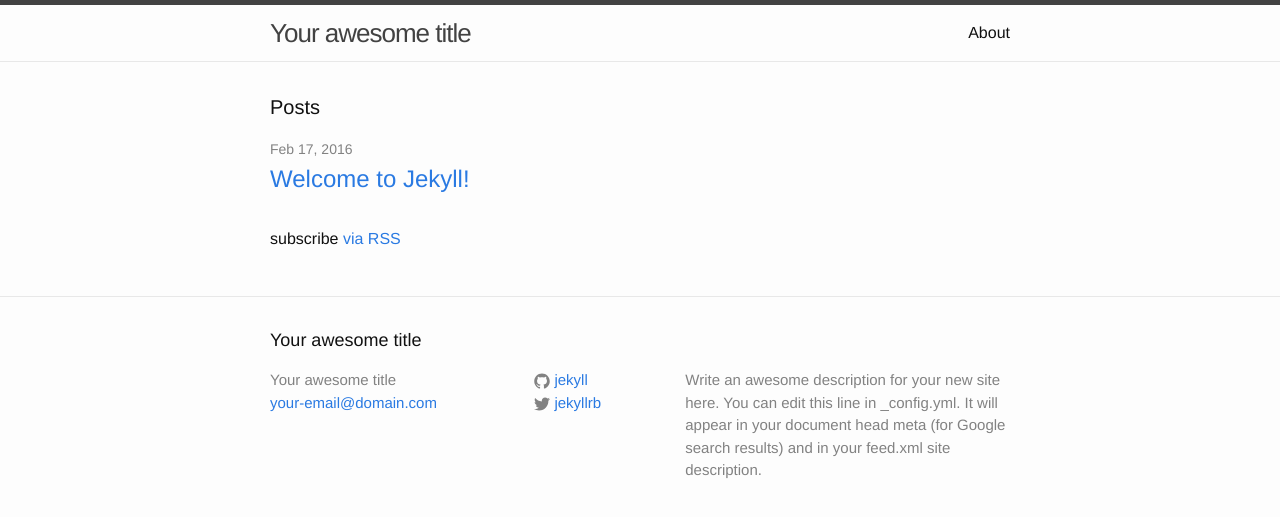
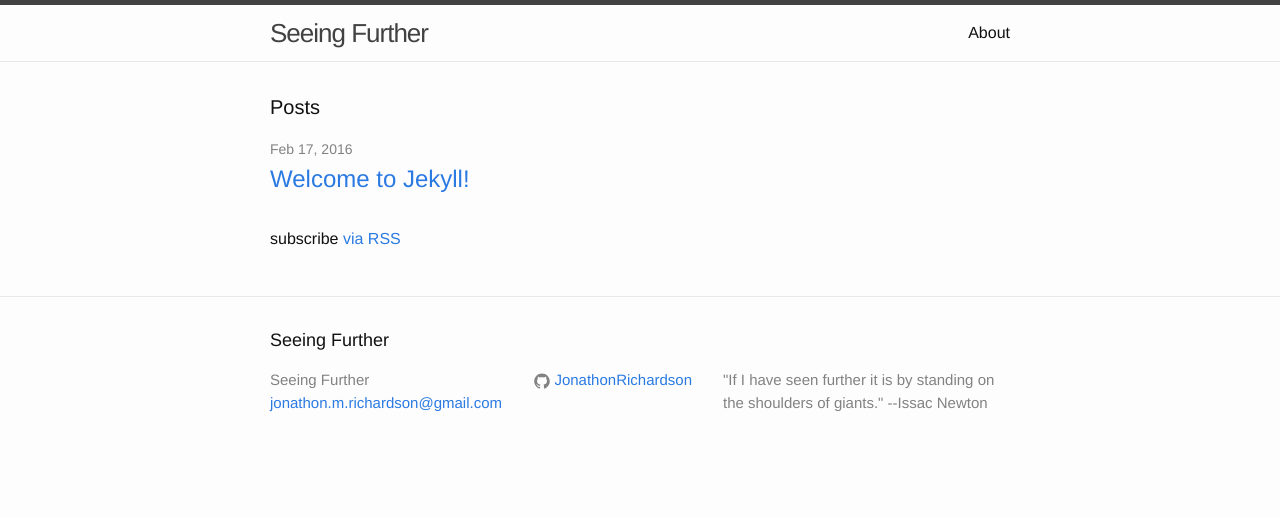
Before and after one commit to JonathonRichardson/JonathonRichardson.github.io, a Jekyll site: the page built from index.html, in a window 1280 px wide. Shown: the top 517 px of the page. Built offline with Jekyll 4.4.1, drawn with Linux system fonts in a browser that asks for light colours.

Commit message:
Change some site settings, and update format to properly show middle column.

```diff
--- a/_config.yml
+++ b/_config.yml
@@ -6,16 +6,13 @@
 # 'jekyll serve'. If you change this file, please restart the server process.
 
 # Site settings
-title: Your awesome title
-email: your-email@domain.com
+title: Seeing Further
+email: jonathon.m.richardson@gmail.com
 description: > # this means to ignore newlines until "baseurl:"
-  Write an awesome description for your new site here. You can edit this
-  line in _config.yml. It will appear in your document head meta (for
-  Google search results) and in your feed.xml site description.
+   "If I have seen further it is by standing on the shoulders of giants." --Issac Newton
 baseurl: "" # the subpath of your site, e.g. /blog
-url: "http://yourdomain.com" # the base hostname & protocol for your site
-twitter_username: jekyllrb
-github_username:  jekyll
+url: "http://jonathonrichardson.github.io" # the base hostname & protocol for your site
+github_username:  JonathonRichardson
 
 # Build settings
 markdown: kramdown
--- a/_sass/_layout.scss
+++ b/_sass/_layout.scss
@@ -132,13 +132,13 @@
 }
 
 .footer-col-2 {
-    width: -webkit-calc(20% - (#{$spacing-unit} / 2));
-    width:         calc(20% - (#{$spacing-unit} / 2));
+    width: -webkit-calc(25% - (#{$spacing-unit} / 2));
+    width:         calc(25% - (#{$spacing-unit} / 2));
 }
 
 .footer-col-3 {
-    width: -webkit-calc(45% - (#{$spacing-unit} / 2));
-    width:         calc(45% - (#{$spacing-unit} / 2));
+    width: -webkit-calc(40% - (#{$spacing-unit} / 2));
+    width:         calc(40% - (#{$spacing-unit} / 2));
 }
 
 @include media-query($on-laptop) {
```
